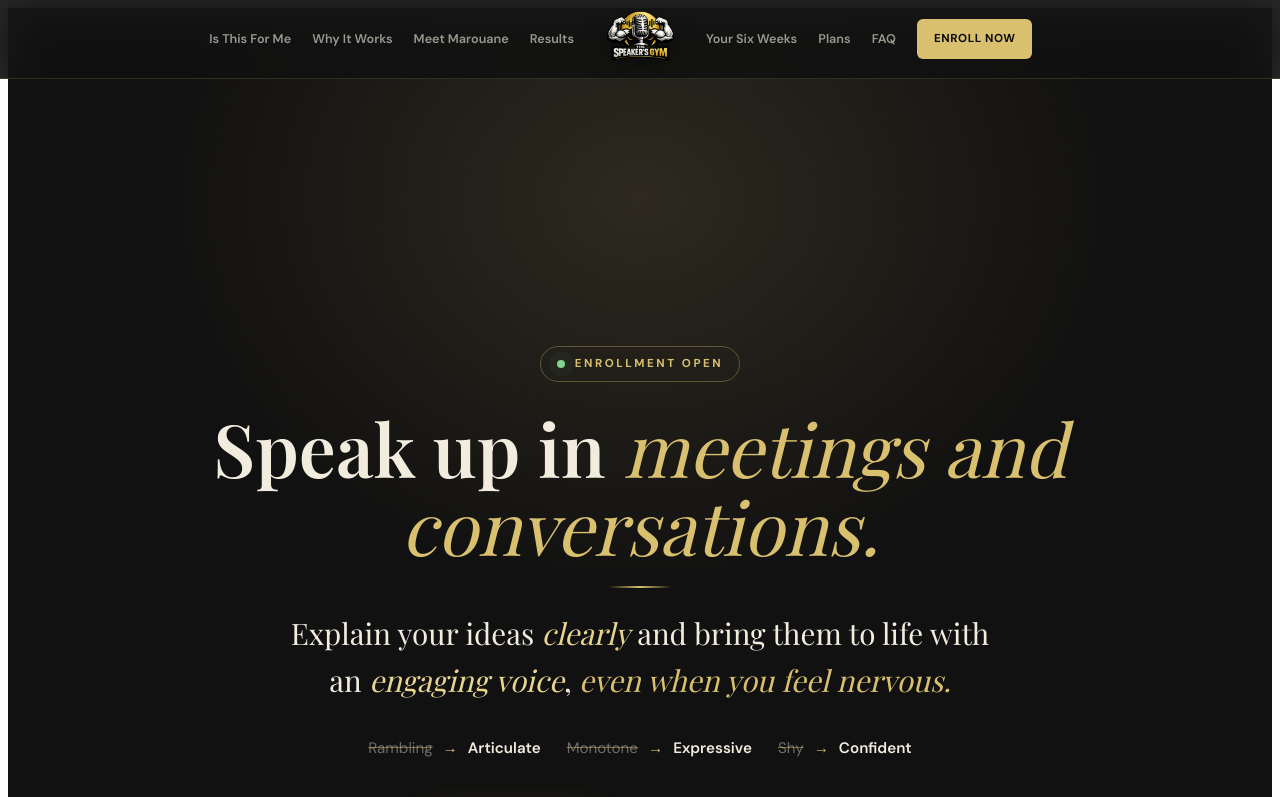
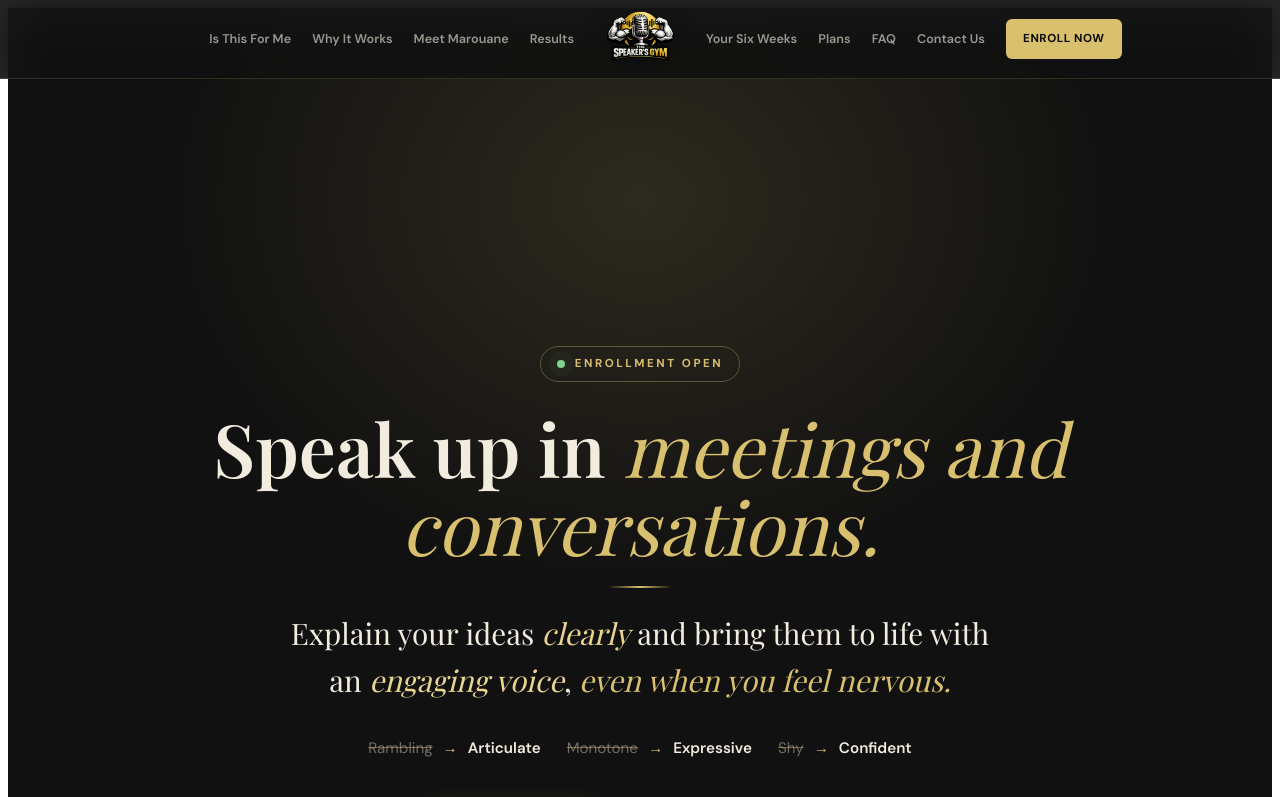
Before and after one commit to moun-academy/Speaker-s-Gym-Website, a React (Vite) app: page /sales in a window 1280 px wide. Shown: the top 797 px of the page. Built offline with nearby package versions, Linux system fonts and the light colour scheme; a web font is replaced by a local one.

Commit message:
Add Contact Us to the sales page menu
Co-Authored-By: Claude Sonnet 5.5 <noreply@anthropic.com>
Claude-Session: https://claude.ai/code/session_01MprmcSX79i4av5WyD5Yg3g

```diff
--- a/SiteChrome.jsx
+++ b/SiteChrome.jsx
@@ -28,6 +28,7 @@ const salesLinks = [
   ["Your Six Weeks", "#program"],
   ["Plans", "#plans"],
   ["FAQ", "#faq"],
+  ["Contact Us", "#contact"],
 ];
 
 export function SiteHeader({ page = "home" }) {
```
